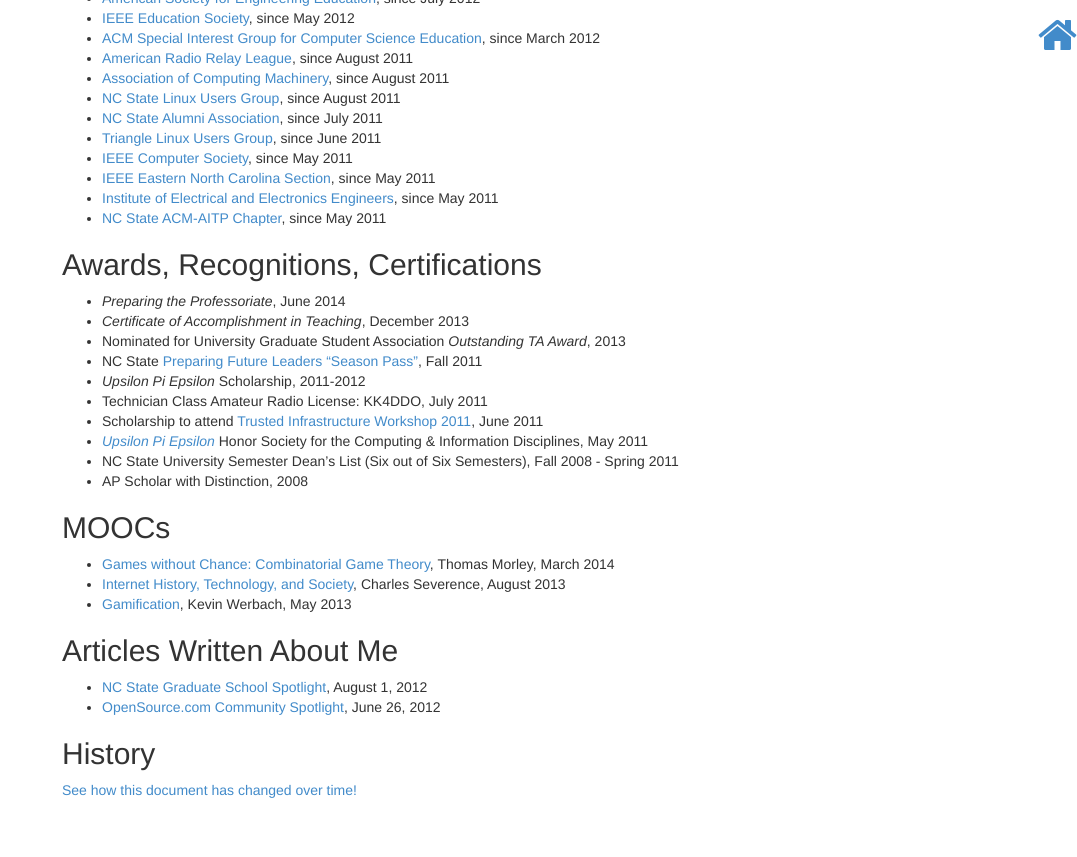
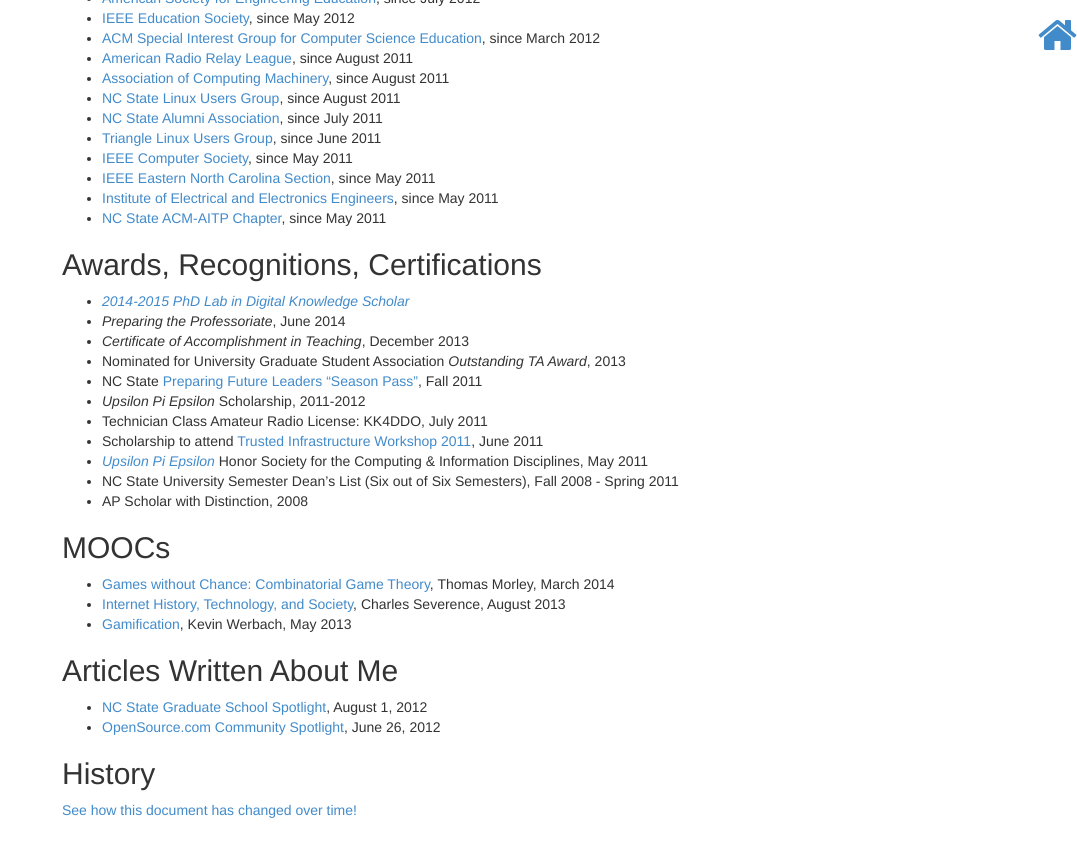
Before and after one commit to isharacomix/oldsite, a Jekyll site: the page built from cv.md, in a window 1280 px wide and 900 px high, scrolled down 2974 px. Shown: the top 857 px of the window, without its empty margins (203-1280 px from the left). Built offline with Jekyll 4.4.1, drawn with Linux system fonts in a browser that asks for light colours; Markdown is read by kramdown in place of the engine named in the settings; comment, search, counter and statistics services are not loaded.

Commit message:
Update cv.md

```diff
--- a/cv.md
+++ b/cv.md
@@ -150,6 +150,7 @@
 
 Awards, Recognitions, Certifications
 ------------------------------------
+ * *[2014-2015 PhD Lab in Digital Knowledge Scholar](http://sites.fhi.duke.edu/phdlab/)*
  * *Preparing the Professoriate*, June 2014
  * *Certificate of Accomplishment in Teaching*, December 2013
  * Nominated for University Graduate Student Association *Outstanding TA Award*, 2013
```
